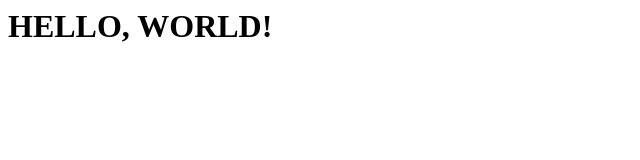
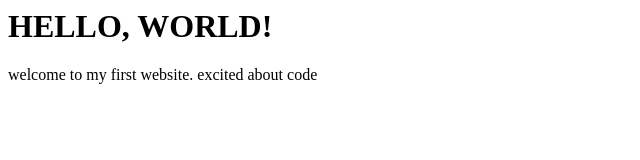
Before and after one commit to SoloSolly/hello-world, a plain HTML site: page index.html in a window 1280 px wide. Shown: the whole page, without its empty margins (0-640 px from the left). Drawn offline with Linux system fonts and the light colour scheme.

Commit message:
add intro paragraph

```diff
--- a/index.html
+++ b/index.html
@@ -1 +1,2 @@
 <h1> HELLO, WORLD! </h1>
+<p> welcome to my first website. excited about code</p>
```
